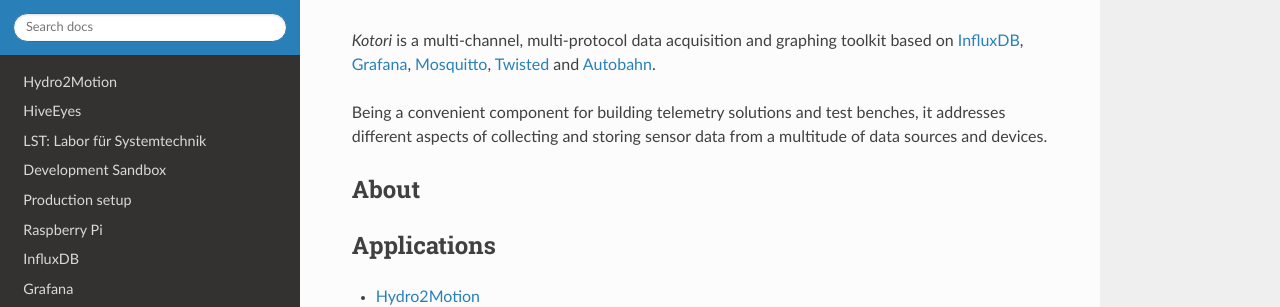
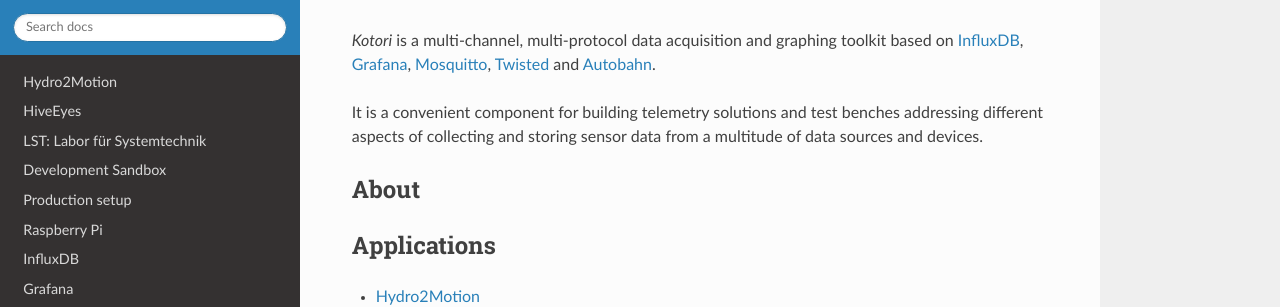
Before and after one commit to daq-tools/kotori, a Sphinx documentation site: the page built from doc/source/index.rst, in a window 1280 px wide and 1394 px high. Shown: the part 131-438 px from the top of the window. Built offline with Sphinx 7.4.7 and the Read the Docs theme 2.0.0, drawn with Linux system fonts in a browser that asks for light colours.

Commit message:
update docs

```diff
--- a/README.rst
+++ b/README.rst
@@ -7,8 +7,8 @@
 *Kotori* is a multi-channel, multi-protocol data acquisition and graphing toolkit based on
 InfluxDB_, Grafana_, Mosquitto_, Twisted_ and Autobahn_.
 
-Being a convenient component for building telemetry solutions and test benches, it addresses different aspects of collecting
-and storing sensor data from a multitude of data sources and devices.
+It is a convenient component for building telemetry solutions and test benches addressing different
+aspects of collecting and storing sensor data from a multitude of data sources and devices.
 
 
 The framework design has two audiences in mind.
--- a/doc/source/index.rst
+++ b/doc/source/index.rst
@@ -11,8 +11,8 @@
 *Kotori* is a multi-channel, multi-protocol data acquisition and graphing toolkit based on
 InfluxDB_, Grafana_, Mosquitto_, Twisted_ and Autobahn_.
 
-Being a convenient component for building telemetry solutions and test benches, it addresses different aspects of collecting
-and storing sensor data from a multitude of data sources and devices.
+It is a convenient component for building telemetry solutions and test benches addressing different
+aspects of collecting and storing sensor data from a multitude of data sources and devices.
 
 
 About
```
Also changed, not shown: doc/source/development/tasks.rst (+9 -7 lines), doc/source/development/wamp.rst (+7 -0 lines).
